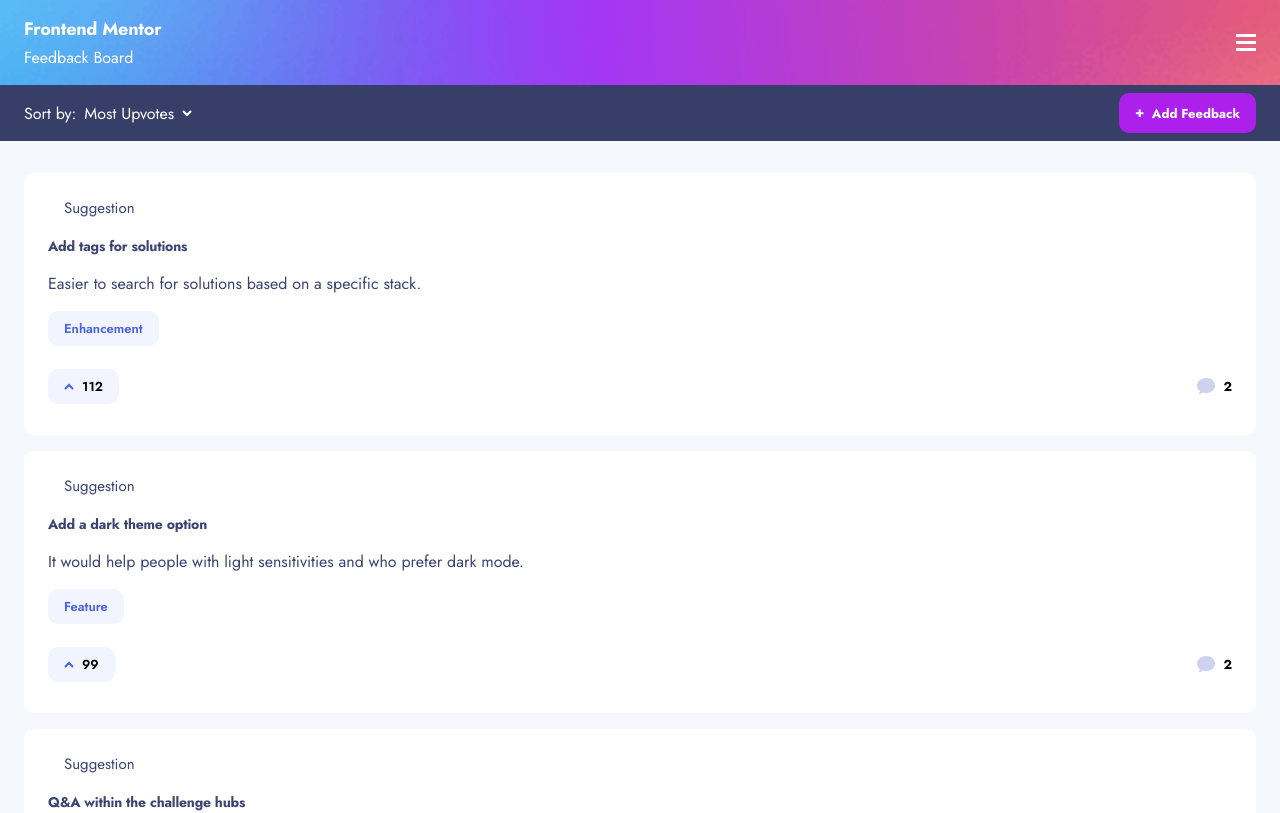
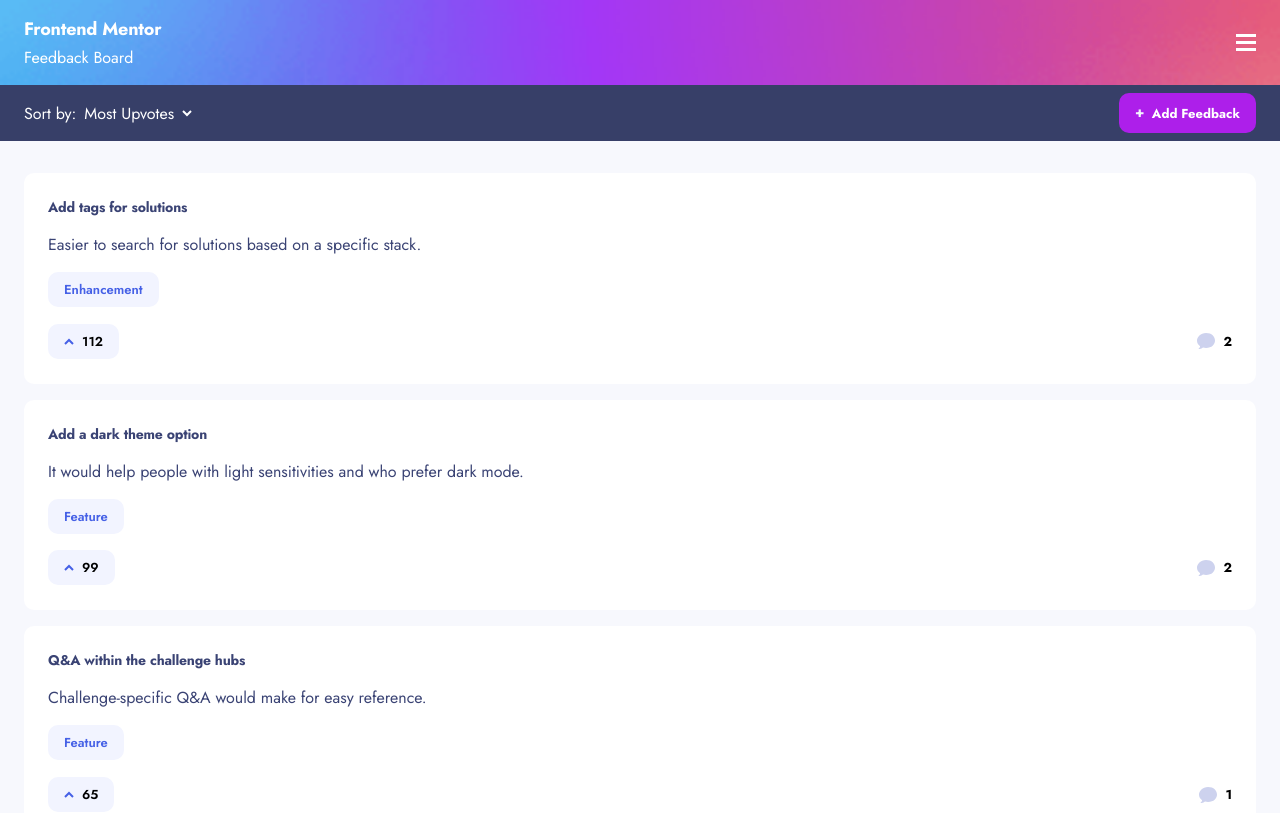
Before and after one commit to jljakin2/product-feedback-next, a Next.js app in the folder frontend/: page / in a window 1280 px wide. Shown: the top 813 px of the page. Built offline with nearby package versions, Linux system fonts and the light colour scheme.

Commit message:
bug fix: form used style instead of styles for inline styling. changed it to use props in styled component

```diff
--- a/frontend/components/SuggestionCard.js
+++ b/frontend/components/SuggestionCard.js
@@ -1,6 +1,7 @@
 import styled from "styled-components";
+import PropTypes from "prop-types";
+
 import UpVoteBtn from "./Buttons/UpVoteBtn";
-
 import Tag from "./Tag";
 import CommentsBtn from "./Buttons/CommentsBtn";
 import capitalize from "../lib/capitalize";
@@ -84,12 +85,16 @@
       roadmap={roadmap}
       statusView={statusView}
       colors={colors}>
-      <div className="top-border" />
+      {roadmap && <div className="top-border" />}
+
       <div className="main">
-        <div className="status-container">
-          <div className="dot" />
-          <p className="body-2">{capitalize(product.status)}</p>
-        </div>
+        {roadmap && (
+          <div className="status-container">
+            <div className="dot" />
+            <p className="body-2">{capitalize(product.status)}</p>
+          </div>
+        )}
+
         <h4>{product.title}</h4>
         <p className="body-1">{product.description}</p>
         <Tag category={product.category} />
@@ -105,3 +110,14 @@
     </SuggestionCardStyles>
   );
 }
+
+SuggestionCard.defaultProps = {
+  roadmap: false,
+  statusView: "",
+};
+
+SuggestionCard.propTypes = {
+  product: PropTypes.object,
+  roadmap: PropTypes.bool,
+  statusView: PropTypes.string,
+};
--- a/frontend/components/SuggestionForm.js
+++ b/frontend/components/SuggestionForm.js
@@ -1,3 +1,5 @@
+import PropTypes from "prop-types";
+
 import AddFeedbackBtn from "./Buttons/AddFeedbackBtn";
 import CancelBtn from "./Buttons/CancelBtn";
 import DeleteBtn from "./Buttons/DeleteBtn";
@@ -67,3 +69,7 @@
 SuggestionForm.defaultProps = {
   edit: false,
 };
+
+SuggestionForm.propTypes = {
+  edit: PropTypes.bool,
+};
--- a/frontend/pages/create.js
+++ b/frontend/pages/create.js
@@ -1,6 +1,5 @@
 import Head from "next/head";
 import styled from "styled-components";
-import Link from "next/link";
 
 import GoBackBtn from "../components/Buttons/GoBackBtn";
 import SuggestionForm from "../components/SuggestionForm";
```
Also changed, not shown: frontend/components/Buttons/GoBackBtn.js (+3 -4 lines).
